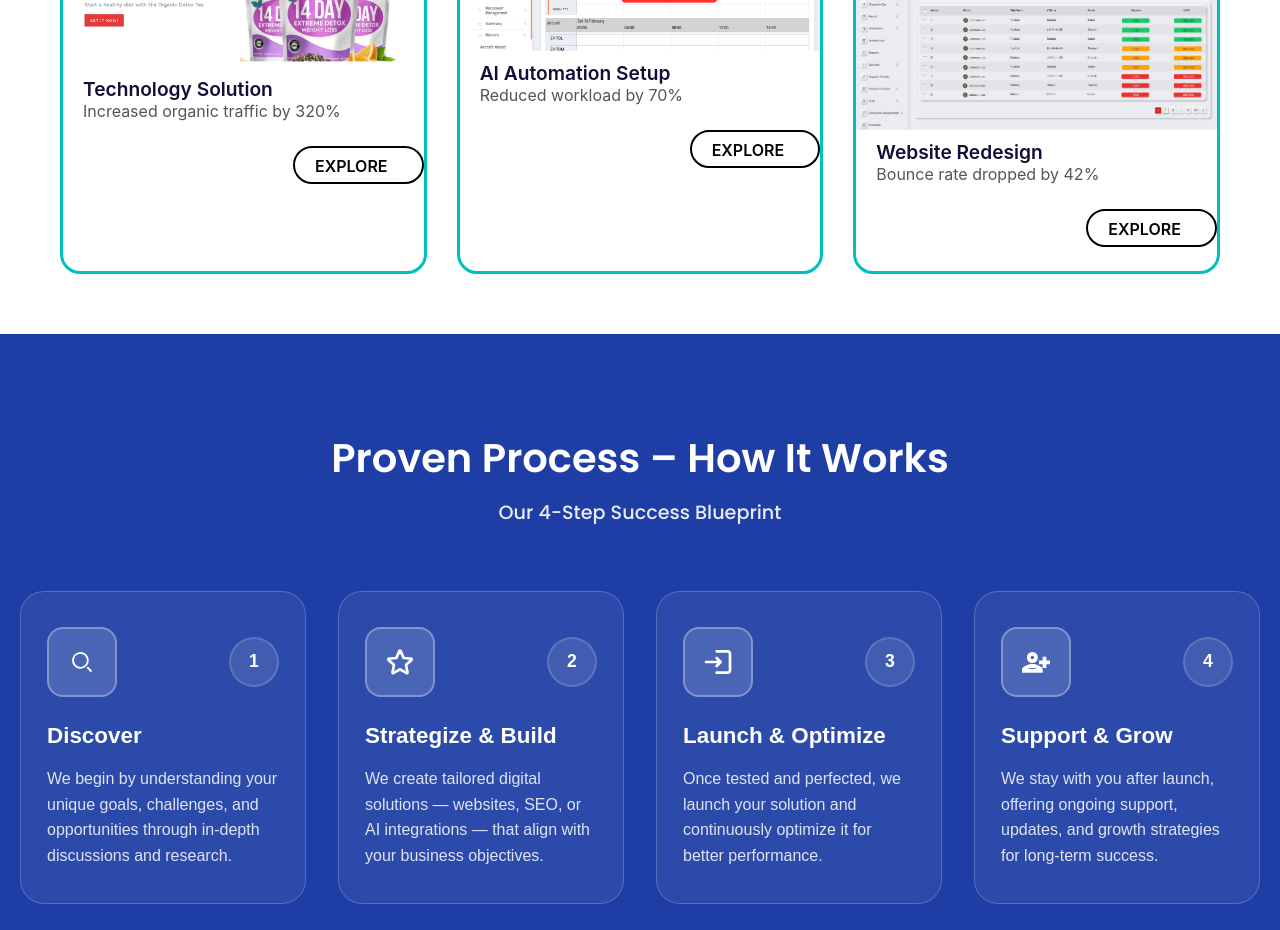
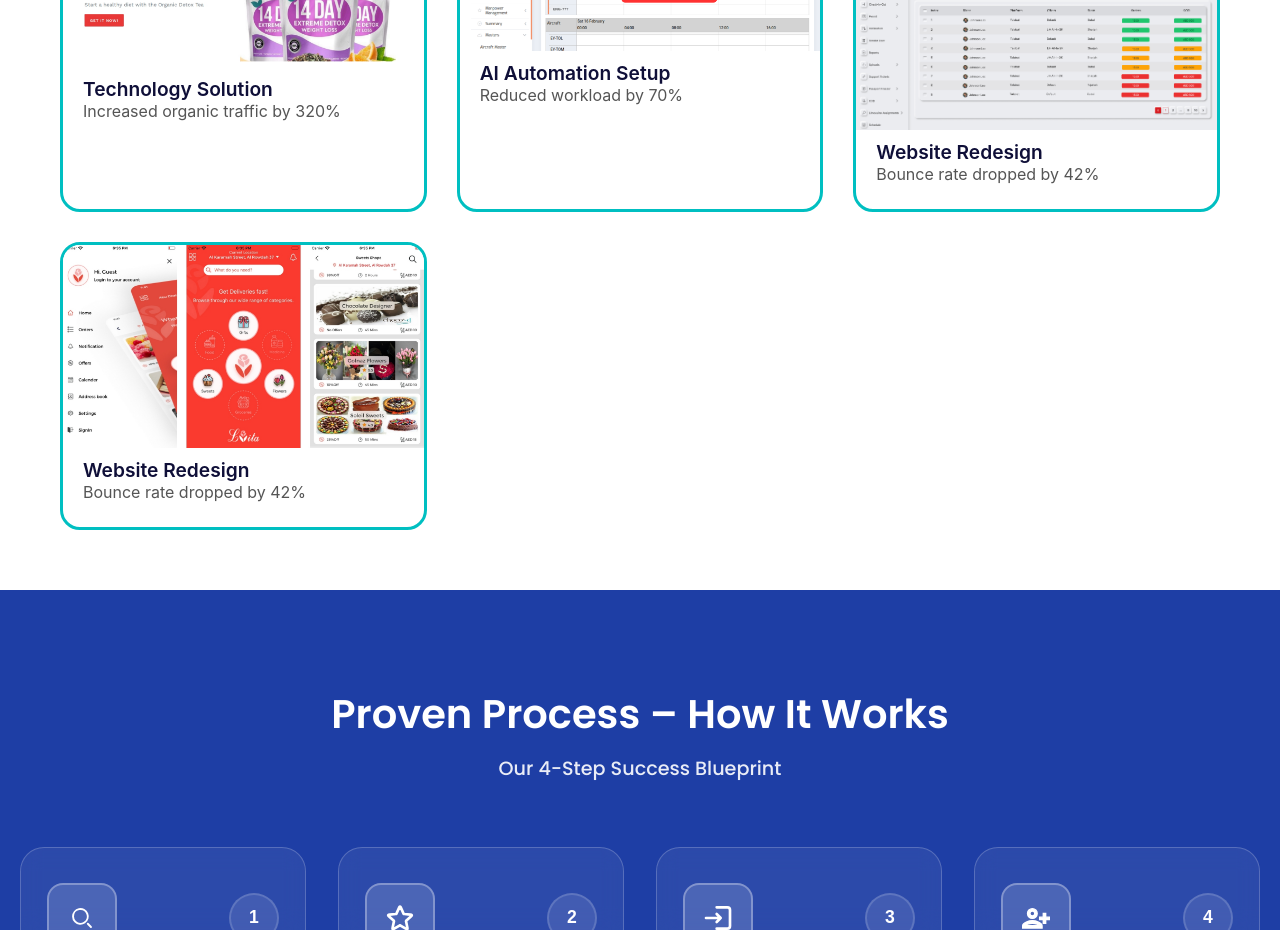
Before and after one commit to suraijzon/version1, a React (Create React App) app: page / in a window 1280 px wide. Shown: the part 2140-3070 px from the top of the page. Built offline with nearby package versions, Linux system fonts and the light colour scheme; no server answers.

Commit message:
new 35th

```diff
--- a/src/components/SuccessSection.jsx
+++ b/src/components/SuccessSection.jsx
@@ -3,12 +3,14 @@ import "../styles/successsection.css";
 import item1 from "../assets/icons/healthyfit.png";
 import item2 from "../assets/icons/aviation.png";
 import item3 from "../assets/icons/fleet-management.png";
+import item4 from "../assets/icons/lvita.jpg";
 
 const SuccessSection = () => {
   const projects = [
     { id: 1, name: "Technology Solution", desc: "Increased organic traffic by 320%", img: item1 },
     { id: 2, name: "AI Automation Setup", desc: "Reduced workload by 70%", img: item2 },
     { id: 3, name: "Website Redesign", desc: "Bounce rate dropped by 42%", img: item3 },
+    { id: 4, name: "Website Redesign", desc: "Bounce rate dropped by 42%", img: item4 },
   ];
 
   return (
@@ -43,13 +45,6 @@ const SuccessSection = () => {
               <h3>{project.name}</h3>
               <p>{project.desc}</p>
             </div>
-
-            <a href="/" className="explore-btn">
-              <span className="explore-text">
-                <span>EXPLORE ↗</span>
-                <span>EXPLORE ↗</span>
-              </span>
-            </a>
           </div>
         ))}
       </div>
```
